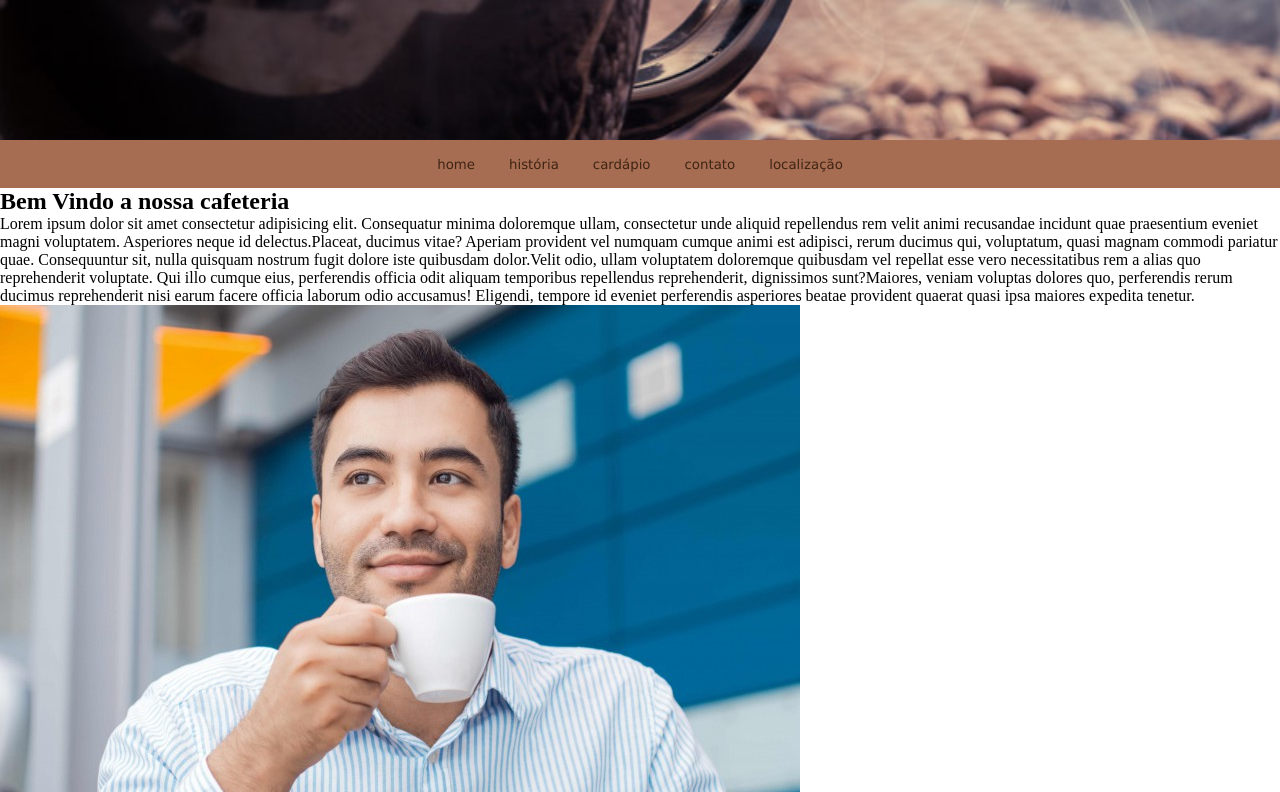
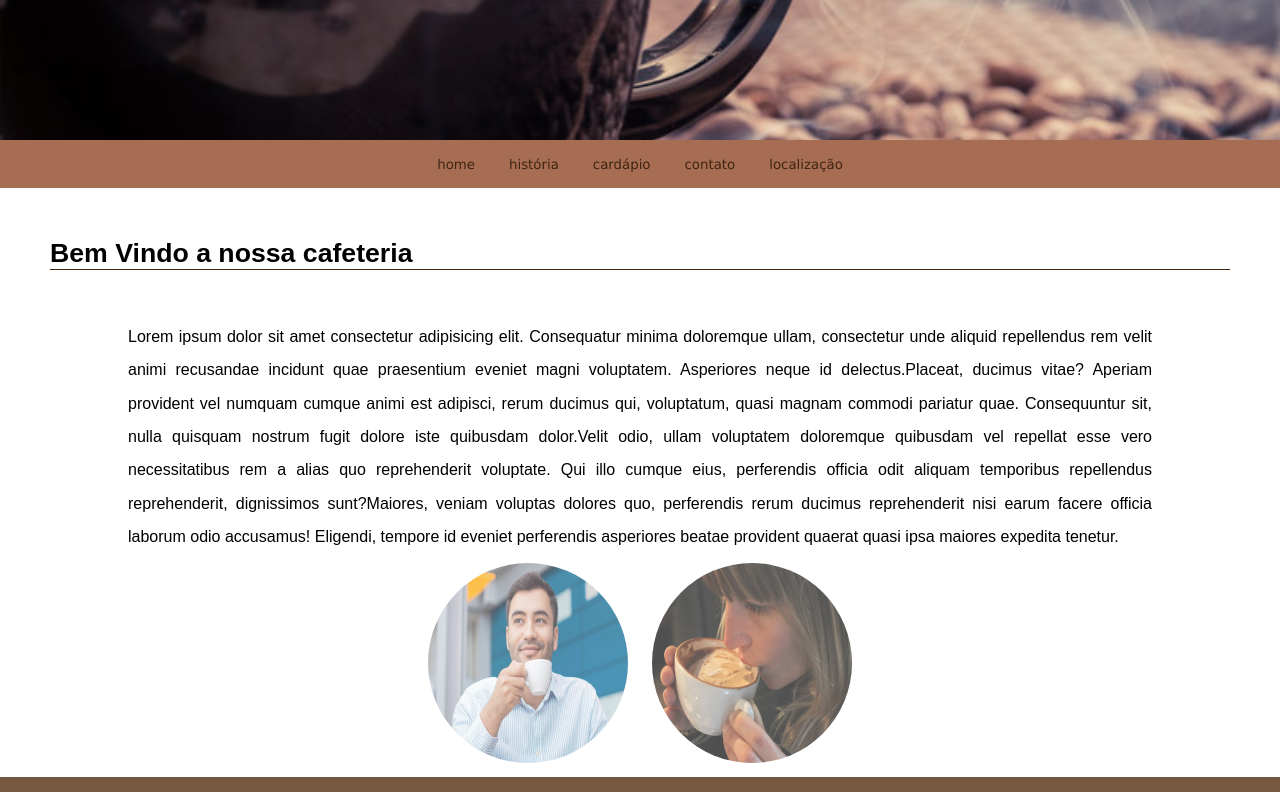
Before and after one commit to guifrans23/cafeteria, a plain HTML site: page 3-31032022/2-30032022/Cafeteria/index.html in a window 1280 px wide. Shown: the part 160-952 px from the top of the page. Drawn offline with Linux system fonts and the light colour scheme.

Commit message:
criação dos estilos para a home

```diff
--- a/3-31032022/2-30032022/Cafeteria/css/styles.css
+++ b/3-31032022/2-30032022/Cafeteria/css/styles.css
@@ -89,3 +89,42 @@ footer div {
   width: 40px;
   height: 40px;
 }
+
+/* -------------------------------------------inicio da home----------------------------------------------------------- */
+h2 {
+  font-family: "arial";
+  font-size: 20pt;
+  margin: 50px;
+  /* borda na parte inferior(bottom) do h2 */
+  border-bottom: 1px solid rgb(70, 38, 19);
+}
+
+#home p {
+  width: 80%;
+  margin-left: auto;
+  margin-right: auto;
+  font-family: sans-serif;
+  font-size: 12pt;
+  line-height: 25pt;
+  /* espaçamento entre linhas */
+  text-align: justify;
+}
+
+#imghome {
+  text-align: center;
+}
+
+#imghome img {
+  width: 200px;
+  height: 200px;
+  border-radius: 100px;
+  opacity: 0.7;
+  transition: ease 0.5s;
+  /* mudar o ponteiro do mouse para uma mão */
+  cursor: pointer;
+  margin: 10px;
+}
+#imghome img:hover {
+  transform: scale(1.2);
+  opacity: 1;
+}
```
